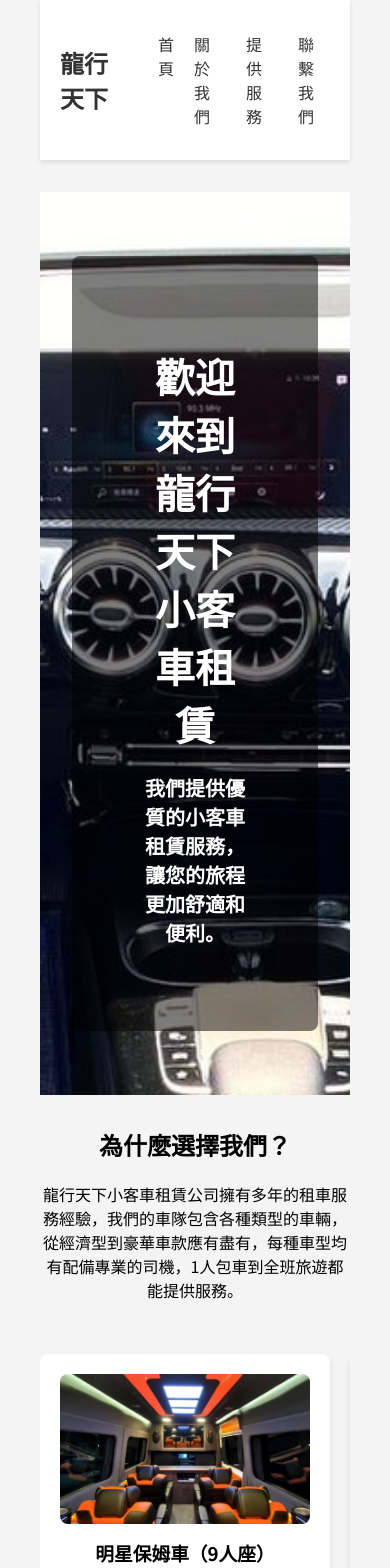
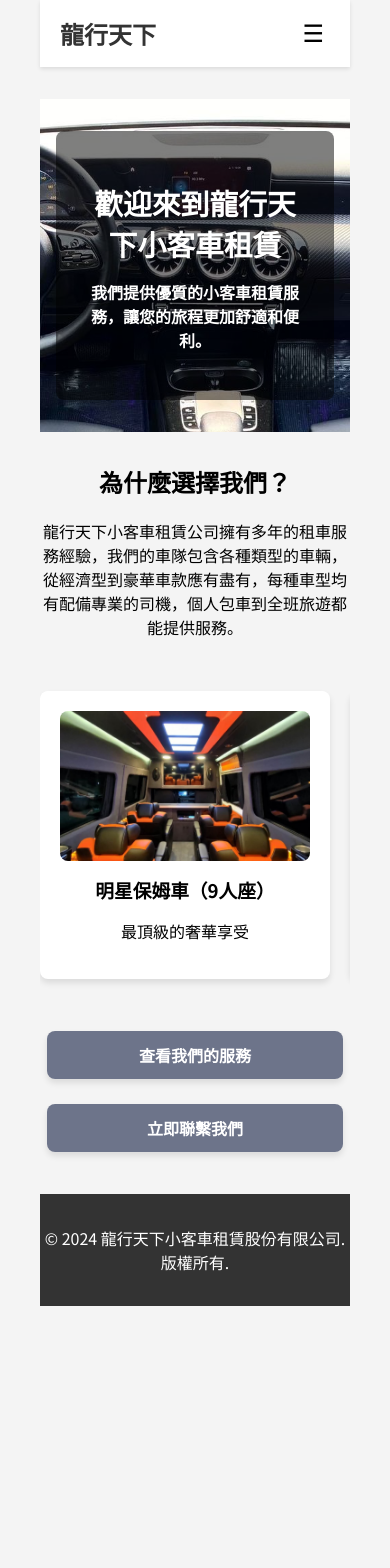
Before and after one commit to ryanchen1994/DragonDrive, a Vue app: page /#/ in a window 390 px wide. Shown: the top 1568 px of the page. After the commit the page ends 1306 px from the top, so only its background shows below. Built offline with nearby package versions, Linux system fonts and the light colour scheme.

Commit message:
20240916 增加手機版RWD設計

```diff
--- a/src/App.vue
+++ b/src/App.vue
@@ -3,11 +3,12 @@
     <header>
       <nav>
         <router-link to="/" class="logo">龍行天下</router-link>
-        <ul>
-          <li><router-link to="/">首頁</router-link></li>
-          <li><router-link to="/about">關於我們</router-link></li>
-          <li><router-link to="/services">提供服務</router-link></li>
-          <li><router-link to="/contact">聯繫我們</router-link></li>
+        <button class="menu-toggle" @click="toggleMenu">☰</button> <!-- 漢堡選單按鈕 -->
+        <ul :class="{ open: isMenuOpen }">
+          <li><router-link to="/" @click="toggleMenu">首頁</router-link></li>
+          <li><router-link to="/about" @click="toggleMenu">關於我們</router-link></li>
+          <li><router-link to="/services" @click="toggleMenu">提供服務</router-link></li>
+          <li><router-link to="/contact" @click="toggleMenu">聯繫我們</router-link></li>
         </ul>
       </nav>
     </header>
@@ -21,7 +22,13 @@
 </template>
 
 <script setup>
-// 可以在這裡添加任何需要的邏輯
+import { ref } from 'vue';
+
+const isMenuOpen = ref(false); // 漢堡選單狀態
+
+const toggleMenu = () => {
+  isMenuOpen.value = !isMenuOpen.value;
+};
 </script>
 
 <style>
@@ -42,7 +49,7 @@ body {
 
 header {
   background-color: #fff;
-  box-shadow: 0 2px 4px rgba(0,0,0,0.1);
+  box-shadow: 0 2px 4px rgba(0, 0, 0, 0.1);
   position: sticky;
   top: 0;
   z-index: 1000;
@@ -63,10 +70,20 @@ nav {
   color: #333;
 }
 
+.menu-toggle {
+  display: none;
+  font-size: 24px;
+  background: none;
+  border: none;
+  cursor: pointer;
+}
+
 nav ul {
   list-style-type: none;
   display: flex;
   gap: 20px;
+  margin: 0;
+  padding: 0;
 }
 
 nav ul li a {
@@ -80,6 +97,27 @@ nav ul li a:hover {
   color: #007bff;
 }
 
+/* 手機RWD樣式 */
+@media (max-width: 768px) {
+  .menu-toggle {
+    display: block; /* 漢堡選單在小螢幕上顯示 */
+  }
+
+  nav ul {
+    display: none;
+    flex-direction: column;
+    gap: 10px;
+  }
+
+  nav ul.open {
+    display: flex; /* 顯示漢堡選單展開的選單 */
+  }
+
+  nav ul li {
+    margin-bottom: 10px;
+  }
+}
+
 main {
   min-height: calc(100vh - 100px);
   padding: 2rem 0;
@@ -91,34 +129,4 @@ footer {
   background-color: #333;
   color: #fff;
 }
-
-.section-title {
-  font-size: 2.5rem;
-  color: #333;
-  margin-bottom: 2rem;
-  text-align: center;
-}
-
-.btn {
-  display: inline-block;
-  padding: 10px 20px;
-  background-color: #007bff;
-  color: white;
-  text-decoration: none;
-  border-radius: 5px;
-  transition: background-color 0.3s ease;
-}
-
-.btn:hover {
-  background-color: #0056b3;
-}
-
-.image-container {
-  width: 100%;
-  height: 300px;
-  background-size: cover;
-  background-position: center;
-  margin-bottom: 2rem;
-  border-radius: 10px;
-}
 </style>
--- a/src/views/Contact.vue
+++ b/src/views/Contact.vue
@@ -9,7 +9,7 @@
         <p>
           <i class="fas fa-map-marker-alt"></i>
           地址：<a href="https://www.google.com/maps/search/?api=1&query=414台中市烏日區中華路185巷1號" target="_blank">
-            414台中市烏日區中華路185巷1號
+            台中市烏日區中華路185巷1號
           </a>
         </p>
         <!-- 電話超連結 -->
@@ -49,7 +49,7 @@
 </template>
 
 <script setup>
-import contactImage from '../assets/images/contact-us-6933645_1280.jpg';
+import contactImage from '../assets/images/contact-us-1908762_1280.png';
 </script>
 
 
@@ -59,6 +59,15 @@ import contactImage from '../assets/images/contact-us-6933645_1280.jpg';
   max-width: 800px;
   margin: 0 auto;
   padding: 0 20px;
+}
+
+.image-container {
+  width: 100%;
+  height: 300px; /* 確保這裡有定義高度 */
+  background-size: cover;
+  background-position: center;
+  background-repeat: no-repeat;
+  border-radius: 10px;
 }
 
 .contact-content {
--- a/src/views/Home.vue
+++ b/src/views/Home.vue
@@ -8,7 +8,7 @@
     </div>
     <div class="intro">
       <h2>為什麼選擇我們？</h2>
-      <p>龍行天下小客車租賃公司擁有多年的租車服務經驗，我們的車隊包含各種類型的車輛，從經濟型到豪華車款應有盡有，每種車型均有配備專業的司機，1人包車到全班旅遊都能提供服務。</p>
+      <p>龍行天下小客車租賃公司擁有多年的租車服務經驗，我們的車隊包含各種類型的車輛，從經濟型到豪華車款應有盡有，每種車型均有配備專業的司機，個人包車到全班旅遊都能提供服務。</p>
     </div>
     <ScrollingCards />
     <div class="cta-buttons">
@@ -28,7 +28,6 @@ import ScrollingCards from '../components/ScrollingCards.vue';
 }
 
 .hero {
-  /* 設置背景圖片 */
   background-image: url('../assets/images/home-bg.png');
   background-size: cover;
   background-position: center;
@@ -39,8 +38,7 @@ import ScrollingCards from '../components/ScrollingCards.vue';
 }
 
 .overlay {
-  /* 加一層遮罩讓文字看起來更清楚 */
-  background-color: rgba(0, 0, 0, 0.5); /* 半透明黑色遮罩 */
+  background-color: rgba(0, 0, 0, 0.5);
   padding: 4rem;
   display: inline-block;
   border-radius: 8px;
@@ -49,14 +47,14 @@ import ScrollingCards from '../components/ScrollingCards.vue';
 .hero h1 {
   font-size: 2.5rem;
   margin-bottom: 1rem;
-  font-weight: bold; /* 粗體字 */
-  color: white; /* 保持白色字體 */
+  font-weight: bold;
+  color: white;
 }
 
 .hero p {
   font-size: 1.25rem;
-  color: white; /* 保持白色字體 */
-  font-weight: bold; /* 粗體字 */
+  color: white;
+  font-weight: bold;
 }
 
 .intro {
@@ -65,10 +63,67 @@ import ScrollingCards from '../components/ScrollingCards.vue';
 }
 
 .cta-buttons {
-  margin: 2rem 0;
+  display: flex;
+  justify-content: center;
+  gap: 15px; /* 按鈕之間的距離 */
+  margin-top: 2rem;
+  flex-wrap: wrap; /* 當螢幕寬度不足時，按鈕自動換行 */
+  max-width: 100%; /* 確保容器不會超過螢幕寬度 */
+  padding: 0 10px; /* 增加手機邊距，避免按鈕靠得太近 */
 }
 
-.cta-buttons .btn {
-  margin: 0 10px;
+.btn {
+  display: inline-block;
+  padding: 12px 24px; /* 內邊距，讓按鈕大小更合適 */
+  background-color: #0511388f; /* 按鈕背景色，深藍色 */
+  color: white; /* 文字顏色，白色 */
+  font-size: 1rem;
+  font-weight: bold;
+  text-align: center;
+  text-decoration: none; /* 移除預設的下劃線 */
+  border-radius: 8px; /* 圓角按鈕 */
+  box-shadow: 0 4px 6px rgba(0, 0, 0, 0.1); /* 添加陰影，讓按鈕更立體 */
+  transition: background-color 0.3s ease, transform 0.3s ease; /* 添加過渡效果 */
+}
+
+.btn:hover {
+  background-color: #0056b3; /* 懸停時變得更深的藍色 */
+  transform: translateY(-3px); /* 懸停時按鈕略微上升 */
+}
+
+.btn:active {
+  background-color: #00408a; /* 點擊時的按鈕背景色 */
+  transform: translateY(1px); /* 點擊時按鈕微微下降 */
+}
+
+/* --- 手機直式優化 --- */
+@media (max-width: 768px) {
+  .hero {
+    padding: 2rem 1rem; /* 減少 padding 確保內容不會擁擠 */
+  }
+
+  .overlay {
+    padding: 2rem; /* 減少 overlay 的內邊距 */
+  }
+
+  .hero h1 {
+    font-size: 1.8rem; /* 減小標題字體大小 */
+  }
+
+  .hero p {
+    font-size: 1rem; /* 減小段落字體大小 */
+  }
+
+  .cta-buttons {
+    flex-direction: column; /* 在小螢幕上按鈕垂直堆疊 */
+    align-items: center; /* 讓按鈕在垂直堆疊時置中 */
+    width: 100%; /* 容器佔據全寬 */
+    padding: 0 0px; /* 給兩側增加內邊距，避免按鈕靠邊 */
+  }
+
+  .btn {
+    width: 80%; /* 按鈕在手機上全寬 */
+    margin-bottom: 10px; /* 按鈕之間的間距 */
+  }
 }
 </style>
--- a/src/views/Services.vue
+++ b/src/views/Services.vue
@@ -13,9 +13,7 @@
 </template>
 
 <script setup>
-  import { ref } from 'vue'
-
-
+import { ref } from 'vue';
 import servicesImage from '../assets/images/dashboard-3510327_1280.jpg';
 import tourImage from '../assets/images/tour.jpg';
 import airportImage from '../assets/images/airport-3511342_1280.jpg';
@@ -29,18 +27,27 @@
 const services = ref([
   { id: 1, title: '包車旅遊', description: '適合周末出遊或連假旅行的靈活租車選擇。', image: tourImage },
   { id: 2, title: '機場接送', description: '提供方便的機場接送服務，讓您的旅程更加輕鬆。', image: airportImage },
-    { id: 3, title: '商業接待', description: '提供專業司機和豪華車款，用於企業客戶的商務接待或高階主管出差。', image: businessImage },
-    { id: 4, title: '婚禮車隊', description: '提供婚禮專屬車隊服務，包括新娘車和賓客接送，增加婚禮的儀式感。', image: weddingImage },
-    { id: 5, title: '長途出差', description: '跨城市出差免擔心，省去轉乘或搭乘大眾交通工具的麻煩。', image: longTripImage },
-    { id: 6, title: '大型活動接送服務', description: '提供演唱會或展覽等大型活動的團體接送服務，提供便利與安全的移動方案。', image: eventImage },
-    { id: 7, title: '豪華車體驗', description: '對於想要短期體驗高端車款的顧客，提供豪華車租賃，滿足高端體驗需求。', image: luxuryImage },
-    { id: 8, title: '專業司機', description: '每台車均配有經驗豐富、專業可靠的駕駛，讓您出行更安心。', image: driverImage }
-  ])
+  { id: 3, title: '商業接待', description: '專業司機和豪華車款服務。', image: businessImage },
+  { id: 4, title: '婚禮車隊', description: '婚禮專屬車隊服務，增加儀式感。', image: weddingImage },
+  { id: 5, title: '長途出差', description: '跨城市出差免擔心。', image: longTripImage },
+  { id: 6, title: '大型活動接送', description: '提供團體接送服務。', image: eventImage },
+  { id: 7, title: '豪華車體驗', description: '高端車款租賃。', image: luxuryImage },
+  { id: 8, title: '專業司機', description: '經驗豐富的專業駕駛。', image: driverImage }
+]);
 </script>
 
 <style scoped>
 .services {
   text-align: center;
+}
+
+.image-container {
+  width: 100%;
+  height: 300px; /* 確保這裡有定義高度 */
+  background-size: cover;
+  background-position: center;
+  background-repeat: no-repeat;
+  border-radius: 10px;
 }
 
 .service-list {
@@ -54,7 +61,7 @@
   background-color: #fff;
   padding: 20px;
   border-radius: 8px;
-  box-shadow: 0 2px 4px rgba(0,0,0,0.1);
+  box-shadow: 0 2px 4px rgba(0, 0, 0, 0.1);
   transition: transform 0.3s ease, box-shadow 0.3s ease;
 }
 
@@ -91,5 +98,4 @@
     grid-template-columns: 1fr;
   }
 }
-
 </style>
```
Also changed, not shown: src/views/About.vue (+37 -37 lines), src/assets/images/contact-us-1908762_1280.png (added). Lines whose indentation alone changed are shown as unchanged.
